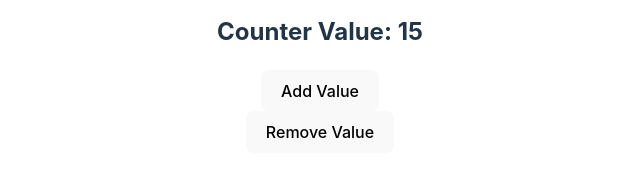
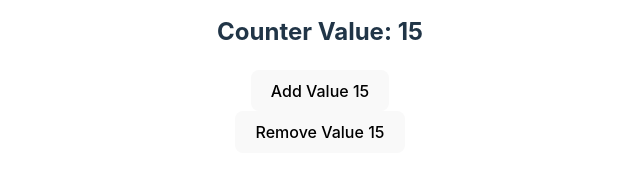
Before and after one commit to NoorFatima-developer/Learn-React-in-Depth, a React (Vite) app in the folder 02Counter/: page / in a window 1280 px wide. Shown: the part 379-556 px from the top of the page, without its empty margins (320-960 px from the left). Built offline with nearby package versions, Linux system fonts and the light colour scheme.

Commit message:
code is added

```diff
--- a/02Counter/src/App.jsx
+++ b/02Counter/src/App.jsx
@@ -20,9 +20,9 @@ function App() {
         <h1>Chai aur Code</h1>
         <h2>Counter Value: {counter}</h2>
 
-        <button onClick={addValue}>Add Value</button>
+        <button onClick={addValue}>Add Value {counter}</button>
         <br />
-        <button>Remove Value</button>
+        <button>Remove Value {counter}</button>
       </>
     )
 
```
